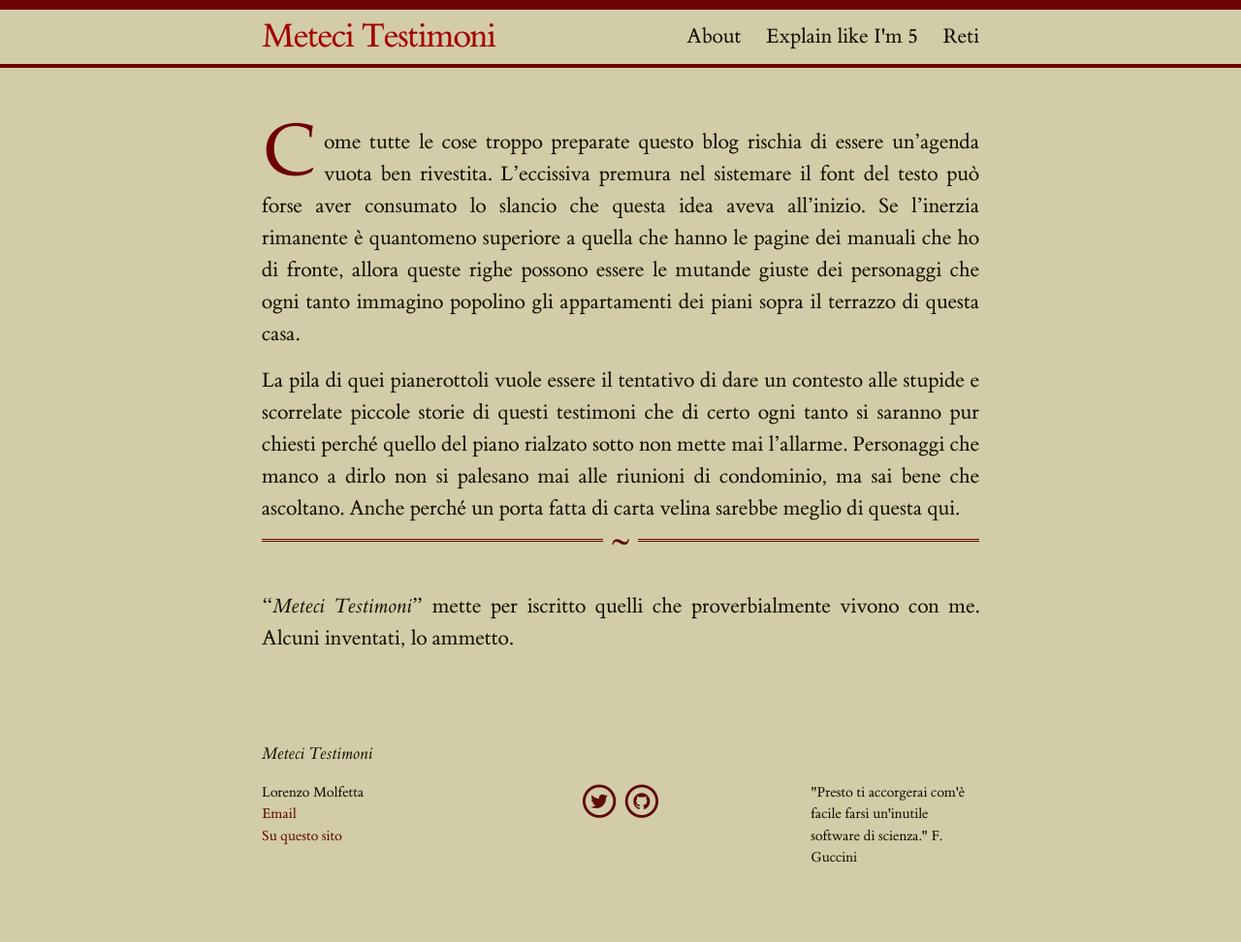
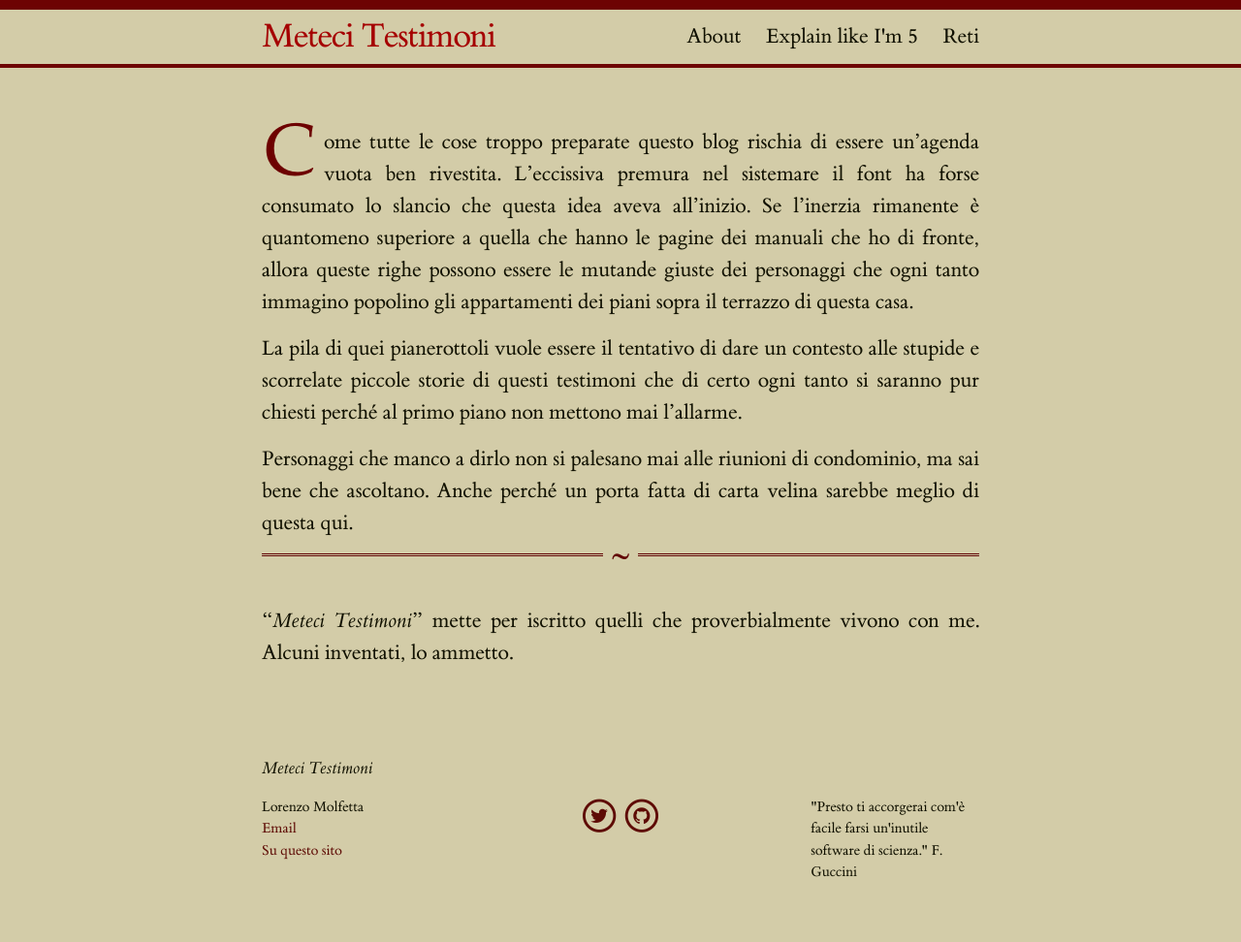
Before and after one commit to LorMolf/LorMolf.github.io, a Jekyll site: the page built from index.md, in a window 1280 px wide. Shown: the whole page at 97% size. Built offline with Jekyll 4.4.1, drawn with Linux system fonts in a browser that asks for light colours; nearby versions of some CDN libraries.

Commit message:
Intro message change

```diff
--- a/index.md
+++ b/index.md
@@ -2,10 +2,12 @@
 layout: page
 ---
 
-Come tutte le cose troppo preparate questo blog rischia di essere un'agenda vuota ben rivestita. L'eccissiva premura nel sistemare il font del testo può forse aver consumato lo slancio che questa idea aveva all'inizio.
+Come tutte le cose troppo preparate questo blog rischia di essere un'agenda vuota ben rivestita. L'eccissiva premura nel sistemare il font ha forse consumato lo slancio che questa idea aveva all'inizio.
 Se l'inerzia rimanente è quantomeno superiore a quella che hanno le pagine dei manuali che ho di fronte, allora queste righe possono essere le mutande giuste dei personaggi che ogni tanto immagino popolino gli appartamenti dei piani sopra il terrazzo di questa casa.
 
-La pila di quei pianerottoli vuole essere il tentativo di dare un contesto alle stupide e scorrelate piccole storie di questi testimoni che di certo ogni tanto si saranno pur chiesti perché quello del piano rialzato sotto non mette mai l'allarme. Personaggi che manco a dirlo non si palesano mai alle riunioni di condominio, ma sai bene che ascoltano. Anche perché un porta fatta di carta velina sarebbe meglio di questa qui.
+La pila di quei pianerottoli vuole essere il tentativo di dare un contesto alle stupide e scorrelate piccole storie di questi testimoni che di certo ogni tanto si saranno pur chiesti perché al primo piano non mettono mai l'allarme.
+
+Personaggi che manco a dirlo non si palesano mai alle riunioni di condominio, ma sai bene che ascoltano. Anche perché un porta fatta di carta velina sarebbe meglio di questa qui.
 
 
 <hr class="style-eight">
```
Also changed, not shown: about.md (+1 -1 lines), 3 other files.
